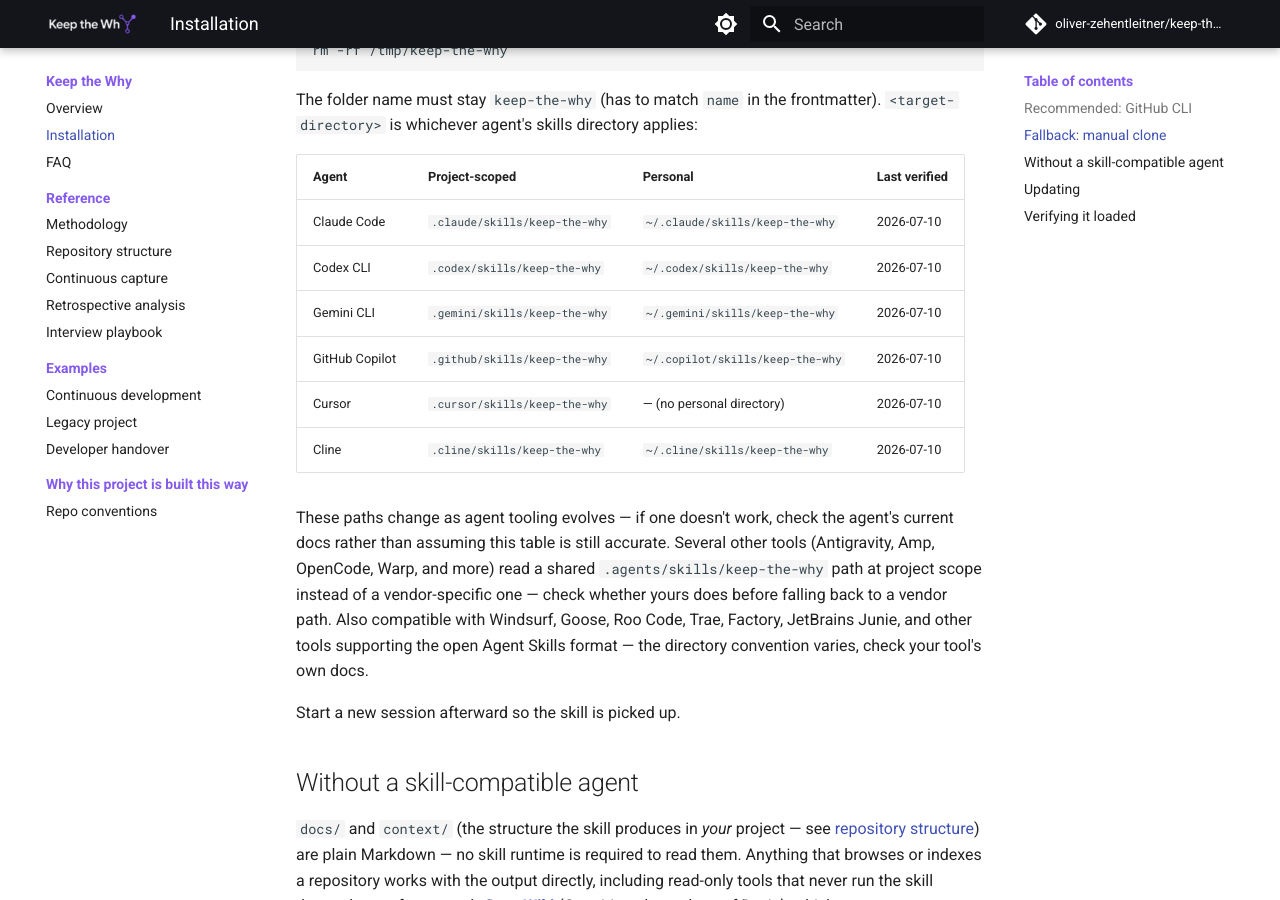
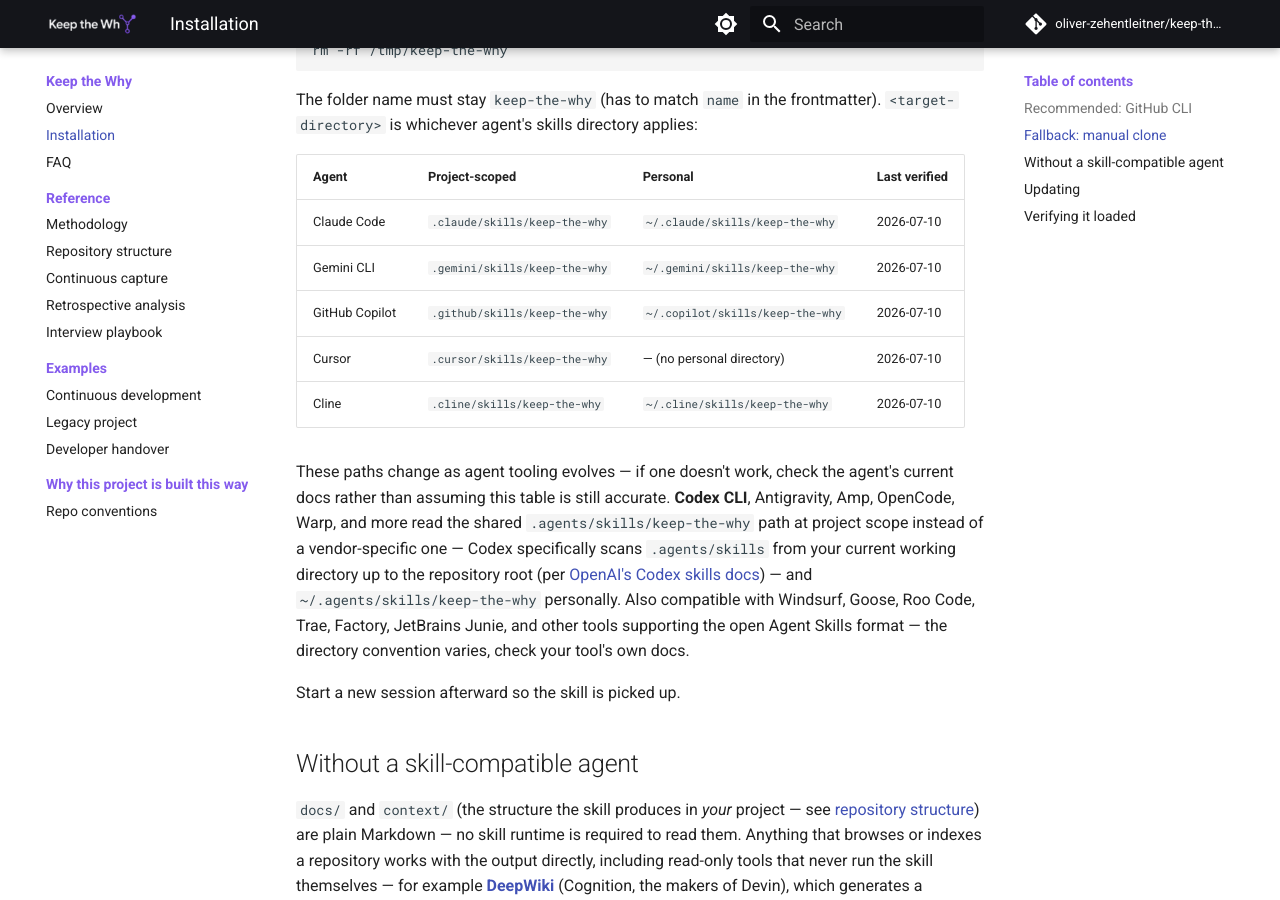
Before and after one commit to oliver-zehentleitner/keep-the-why, an MkDocs documentation site: the page built from docs/installation.md, in a window 1280 px wide and 900 px high, scrolled down 713 px. Built offline with MkDocs 1.6.1 and Material for MkDocs 9.7.7, drawn with Linux system fonts in a browser that asks for light colours; comment, search, counter and statistics services are not loaded.

Commit message:
Correct the Codex CLI skill path: .agents/skills/, not .codex/skills/
A previous commit in this PR claimed .codex/skills/ was verified
correct against the review's claim of .agents/skills/. That was wrong
- the earlier verification relied on secondary aggregator sites, not
OpenAI's own docs. Checked developers.openai.com/codex/skills
directly: Codex reads skills exclusively from .agents/skills
(repo-local, scanned from cwd up to repo root), ~/.agents/skills
(personal), and /etc/codex/skills (system-wide) - there's no
documented .codex/skills path for skills at all.

Removed the Codex CLI row from the vendor-specific table, folded it
into the shared .agents/skills/ mention instead, across README,
docs/installation.md.

```diff
--- a/docs/installation.md
+++ b/docs/installation.md
@@ -27,13 +27,12 @@
 | Agent | Project-scoped | Personal | Last verified |
 |---|---|---|---|
 | Claude Code | `.claude/skills/keep-the-why` | `~/.claude/skills/keep-the-why` | 2026-07-10 |
-| Codex CLI | `.codex/skills/keep-the-why` | `~/.codex/skills/keep-the-why` | 2026-07-10 |
 | Gemini CLI | `.gemini/skills/keep-the-why` | `~/.gemini/skills/keep-the-why` | 2026-07-10 |
 | GitHub Copilot | `.github/skills/keep-the-why` | `~/.copilot/skills/keep-the-why` | 2026-07-10 |
 | Cursor | `.cursor/skills/keep-the-why` | — (no personal directory) | 2026-07-10 |
 | Cline | `.cline/skills/keep-the-why` | `~/.cline/skills/keep-the-why` | 2026-07-10 |
 
-These paths change as agent tooling evolves — if one doesn't work, check the agent's current docs rather than assuming this table is still accurate. Several other tools (Antigravity, Amp, OpenCode, Warp, and more) read a shared `.agents/skills/keep-the-why` path at project scope instead of a vendor-specific one — check whether yours does before falling back to a vendor path. Also compatible with Windsurf, Goose, Roo Code, Trae, Factory, JetBrains Junie, and other tools supporting the open Agent Skills format — the directory convention varies, check your tool's own docs.
+These paths change as agent tooling evolves — if one doesn't work, check the agent's current docs rather than assuming this table is still accurate. **Codex CLI**, Antigravity, Amp, OpenCode, Warp, and more read the shared `.agents/skills/keep-the-why` path at project scope instead of a vendor-specific one — Codex specifically scans `.agents/skills` from your current working directory up to the repository root (per [OpenAI's Codex skills docs](https://developers.openai.com/codex/skills)) — and `~/.agents/skills/keep-the-why` personally. Also compatible with Windsurf, Goose, Roo Code, Trae, Factory, JetBrains Junie, and other tools supporting the open Agent Skills format — the directory convention varies, check your tool's own docs.
 
 Start a new session afterward so the skill is picked up.
 
```
Also changed, not shown: README.md (+1 -2 lines).
